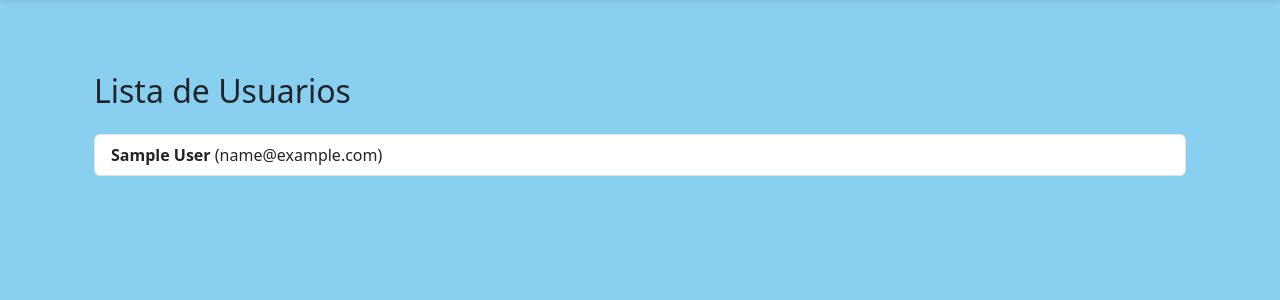
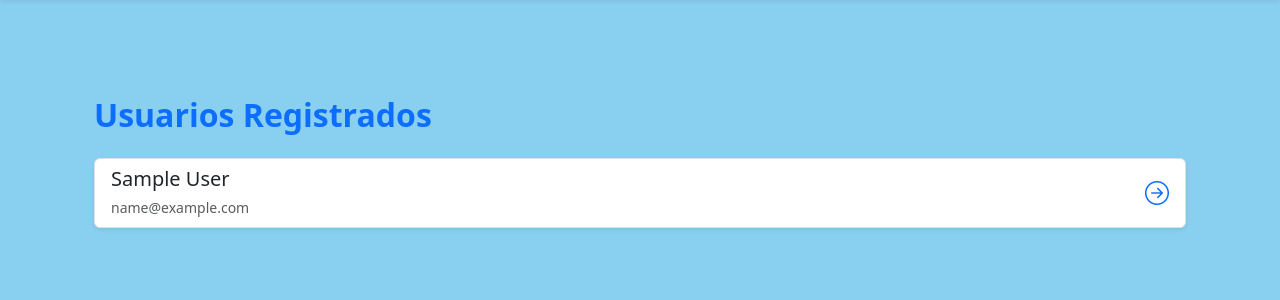
Before and after one commit to ConstanzaPavez/srvSIGEM, a Django app: page /usuarios/ in a window 1280 px wide. Shown: the part 66-366 px from the top of the page. Run offline with Django 4.2, Linux system fonts and the light colour scheme; the visitor is signed in with stand-in values (Sample User, id 1); data comes from the database, SQL or seed files in the repository.

Commit message:
lista de usuarios.html arreglo

```diff
--- a/appSIGEM/templates/paginas/admin/listar_usuarios.html
+++ b/appSIGEM/templates/paginas/admin/listar_usuarios.html
@@ -1,15 +1,22 @@
 {% extends 'base.html' %}
 {% block content %}
-<div class="container mt-4">
-    <h2 class="mb-4">Lista de Usuarios</h2>
-    <div class="list-group">
+<div class="container mt-5">
+    <h2 class="mb-4 text-primary fw-bold">Usuarios Registrados</h2>
+
+    {% if usuarios %}
+    <div class="list-group shadow-sm rounded">
         {% for usuario in usuarios %}
-            <a href="{% url 'ver_solicitudes_usuario' usuario.id %}" class="list-group-item list-group-item-action">
-                <strong>{{ usuario.get_full_name|default:usuario.username }}</strong> ({{ usuario.email }})
+            <a href="{% url 'ver_solicitudes_usuario' usuario.id %}" class="list-group-item list-group-item-action d-flex justify-content-between align-items-center">
+                <div>
+                    <h5 class="mb-1">{{ usuario.get_full_name|default:usuario.username }}</h5>
+                    <small class="text-muted">{{ usuario.email }}</small>
+                </div>
+                <i class="bi bi-arrow-right-circle text-primary fs-4"></i>
             </a>
-        {% empty %}
-            <p class="text-muted">No hay usuarios registrados.</p>
         {% endfor %}
     </div>
+    {% else %}
+        <p class="text-muted fst-italic">No hay usuarios registrados.</p>
+    {% endif %}
 </div>
 {% endblock %}
--- a/appSIGEM/templates/paginas/solicitudes/controladminsolicitud.html
+++ b/appSIGEM/templates/paginas/solicitudes/controladminsolicitud.html
@@ -2,7 +2,7 @@
 
 {% block content %}
 <div class="container mt-4">
-  <h2>Control de Solicitudes (Admin)</h2>
+  <h2>Control de Solicitudes</h2>
 
   <!-- Filtros de estado -->
   <div class="btn-group mb-3" role="group" aria-label="Filtro de estado">
```
